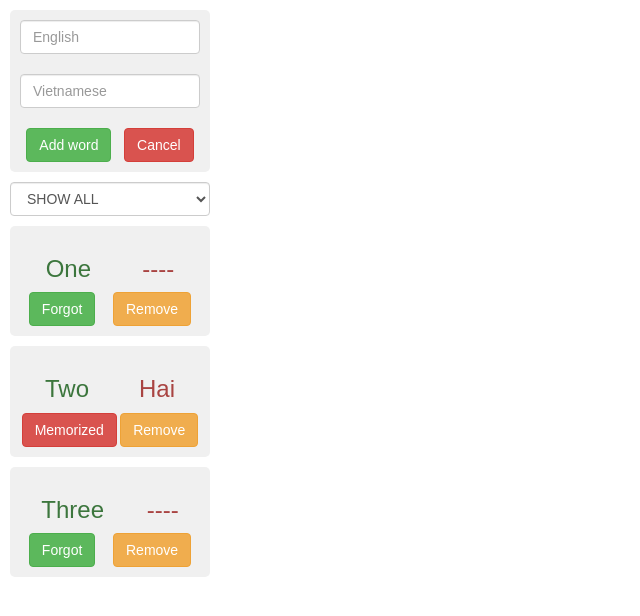
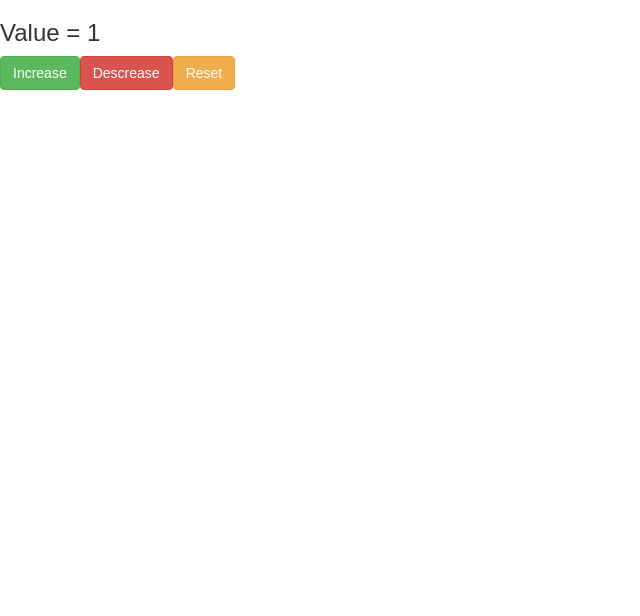
Before and after one commit to vanpho93/react1205, a React (Create React App) app: page / in a window 1280 px wide. Shown: the top 616 px of the page, without its empty margins (0-640 px from the left). Built offline with nearby package versions, Linux system fonts and the light colour scheme.

Commit message:
Parent and child

```diff
--- a/src/App.js
+++ b/src/App.js
@@ -1,10 +1,11 @@
 import React, { Component } from 'react';
 import List from './components/List';
+import Parent from './components/Parent';
 import './App.css';
 
 class App extends Component {
   render() {
-    return <List />;
+    return <Parent />;
   }
 }
 
--- /dev/null
+++ b/src/components/Parent.js
@@ -0,0 +1,28 @@
+import React, { Component } from 'react';
+
+export default class Parent extends Component {
+    constructor(props) {
+        super(props);
+        this.state = { count: 1 };
+    }
+    render() {
+        return (
+            <div>
+                <h3>Value = {this.state.count}</h3>
+                <Child />
+            </div>
+        );
+    }
+}
+
+class Child extends Component {
+    render() {
+        return (
+            <div>
+                <button className="btn btn-success">Increase</button>
+                <button className="btn btn-danger">Descrease</button>
+                <button className="btn btn-warning">Reset</button>
+            </div>
+        );
+    }
+}
```
